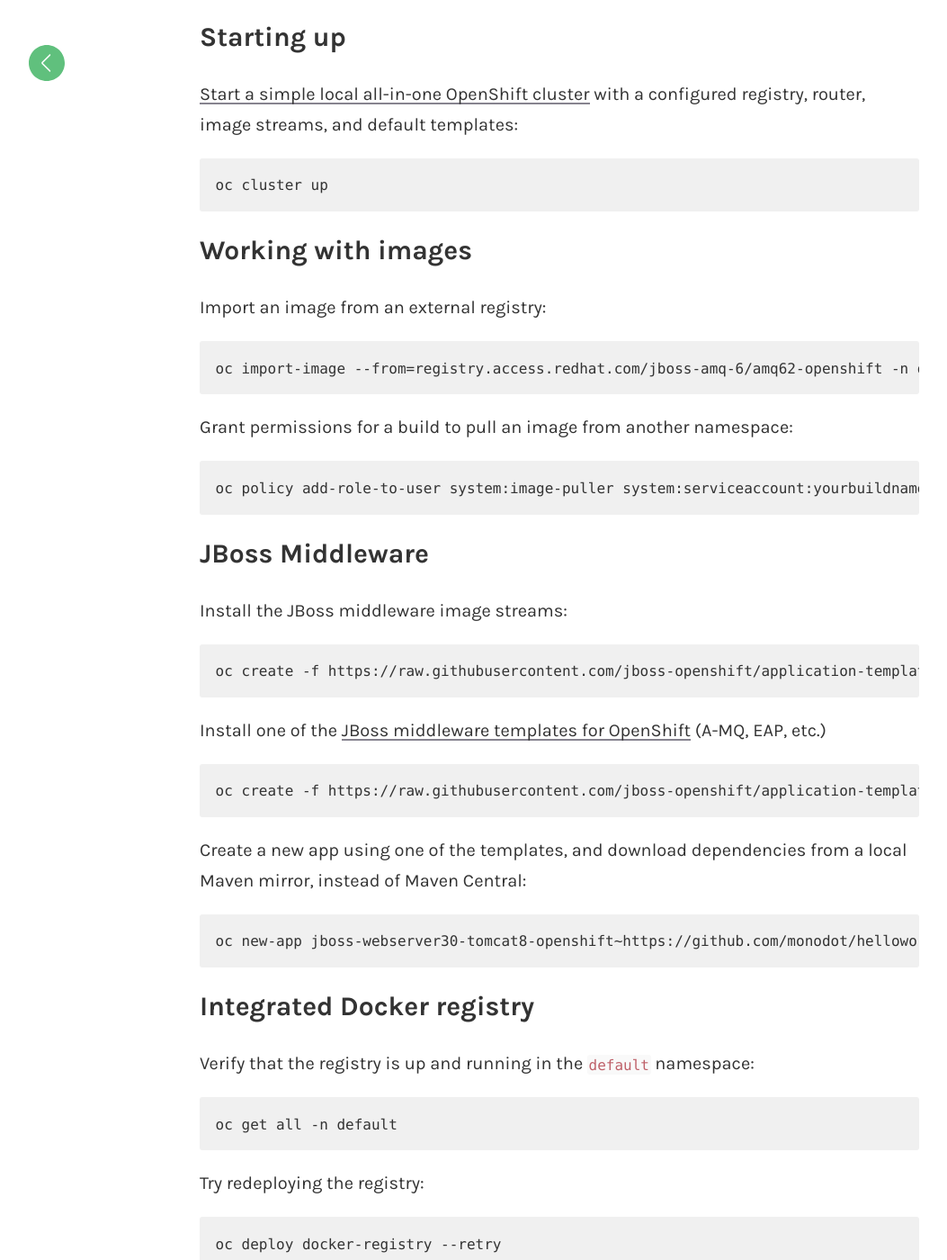
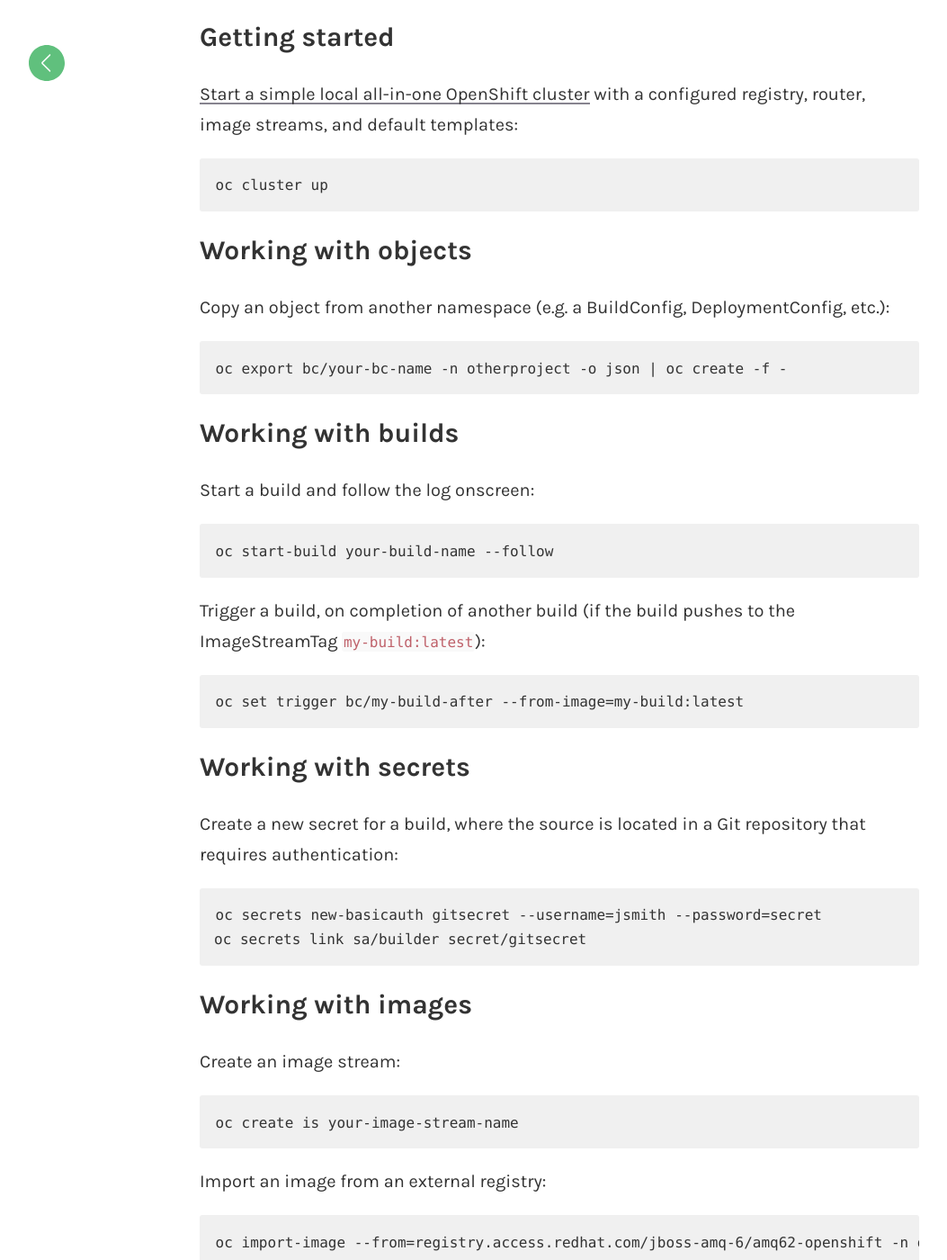
Before and after one commit to monodot/monodot-co-uk, a Jekyll site: the page built from _posts/2016-12-09-openshift-cheatsheet.markdown, in a window 1280 px wide and 1400 px high, scrolled down 428 px. Shown: the whole window at 90% size, without its empty margins (18-1071 px from the left). Built offline with Jekyll 4.4.1, drawn with Linux system fonts in a browser that asks for light colours; comment, search, counter and statistics services are not loaded; some of the changed text lies outside the part shown.

Commit message:
Updated OCP cheatsheet

```diff
--- a/_posts/2016-12-09-openshift-cheatsheet.markdown
+++ b/_posts/2016-12-09-openshift-cheatsheet.markdown
@@ -10,17 +10,44 @@
 
 - get [Minishift][minishift]
 - get the [Red Hat Container Development Kit][cdk]
-- on a machine with Docker and the `oc` command installed, just type `oc cluster up`
+- on a machine with Docker and the [`oc` client tools][occlient] installed, just type `oc cluster up`
 
 NB: This is a work in progress - so if you have any commands you'd like to suggest, please add them in the comments. Thankyou!
 
-## Starting up
+## Getting started
 
 [Start a simple local all-in-one OpenShift cluster][clusterup] with a configured registry, router, image streams, and default templates:
 
     oc cluster up
 
+## Working with objects
+
+Copy an object from another namespace (e.g. a BuildConfig, DeploymentConfig, etc.):
+
+    oc export bc/your-bc-name -n otherproject -o json | oc create -f -
+
+## Working with builds
+
+Start a build and follow the log onscreen:
+
+    oc start-build your-build-name --follow
+
+Trigger a build, on completion of another build (if the build pushes to the ImageStreamTag `my-build:latest`):
+
+    oc set trigger bc/my-build-after --from-image=my-build:latest
+
+## Working with secrets
+
+Create a new secret for a build, where the source is located in a Git repository that requires authentication:
+
+    oc secrets new-basicauth gitsecret --username=jsmith --password=secret
+    oc secrets link sa/builder secret/gitsecret
+
 ## Working with images
+
+Create an image stream:
+
+    oc create is your-image-stream-name
 
 Import an image from an external registry:
 
```
Also changed, not shown: other parts of _posts/2016-12-09-openshift-cheatsheet.markdown (+2 -1 lines).
